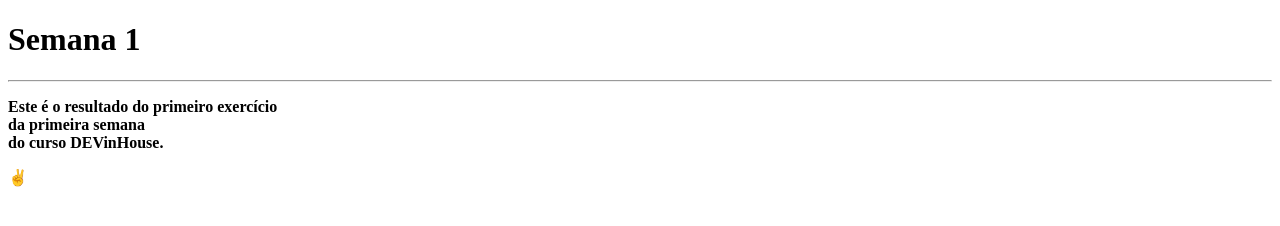
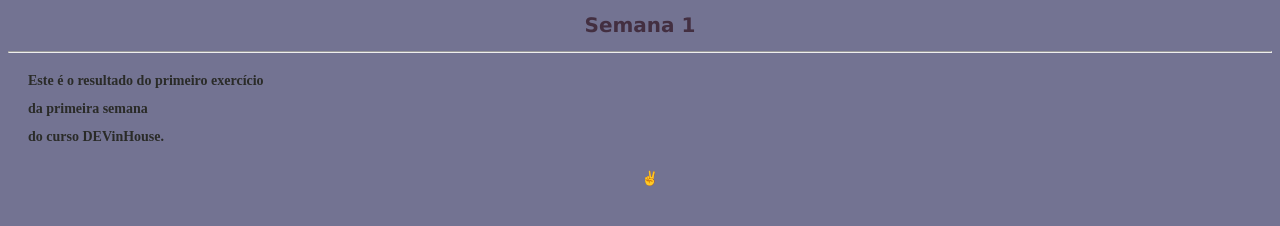
Before and after one commit to JanaRS/fullStackWeek, a plain HTML site: page fullStackWeek/modulo1/semana1/index.html in a window 1280 px wide. Drawn offline with Linux system fonts and the light colour scheme.

Commit message:
[M1S01] Ex 3 - Adicione estilos

```diff
--- a/fullStackWeek/modulo1/semana1/index.html
+++ b/fullStackWeek/modulo1/semana1/index.html
@@ -5,14 +5,20 @@
     <meta http-equiv="X-UA-Compatible" content="IE=edge">
     <meta name="viewport" content="width=device-width, initial-scale=1.0">
     <link rel="shortcut icon" href="/modulo1/imagem/navegador.png">
+    <link rel="stylesheet" href="styleIndex.css">
     <title>DEVinHouse</title>
 </head>
 <body>
-   <h1>Semana 1</h1>
-    <hr>
-
-   <p><strong>Este é o resultado do primeiro exercício <br> da primeira semana <br> do curso DEVinHouse.</strong></p>
-   <p>&#9996;</p>
+    <main>
+        <header>
+            <h1>Semana 1</h1>
+        </header>
+        <hr>
+        <div class="paragrafo">
+            <p><strong>Este é o resultado do primeiro exercício <br> da primeira semana <br> do curso DEVinHouse.</strong></p>
+            <p class="icon">&#9996;</p>
+        </div>
+    </main>
 
 </body>
 </html>
--- /dev/null
+++ b/fullStackWeek/modulo1/semana1/styleIndex.css
@@ -0,0 +1,21 @@
+body {
+    background-color: rgb(115, 115, 146);
+}
+
+h1 {
+    font-family: Verdana, sans-serif;
+    font-size: 20px;
+    color: rgb(67, 47, 65);
+    text-align: center;
+}
+
+.paragrafo {
+    color: rgb(42, 43, 40);
+    font-size: 14px;
+    line-height: 2;
+    margin-left: 20px;
+}
+
+.icon {
+    text-align: center;
+}
```
